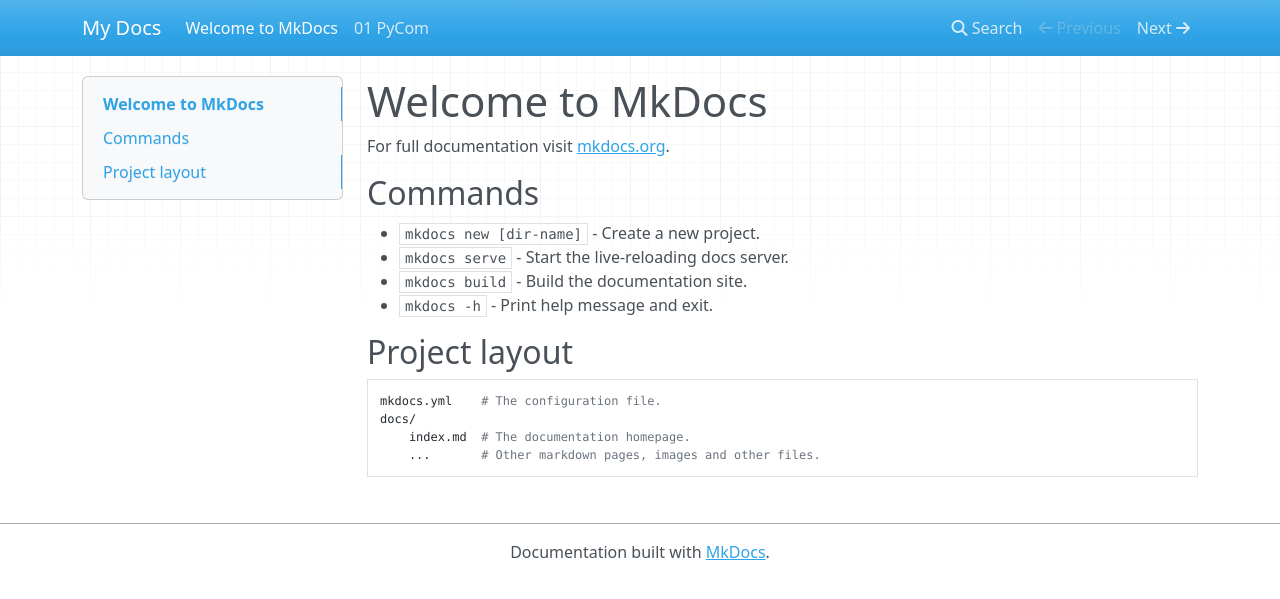
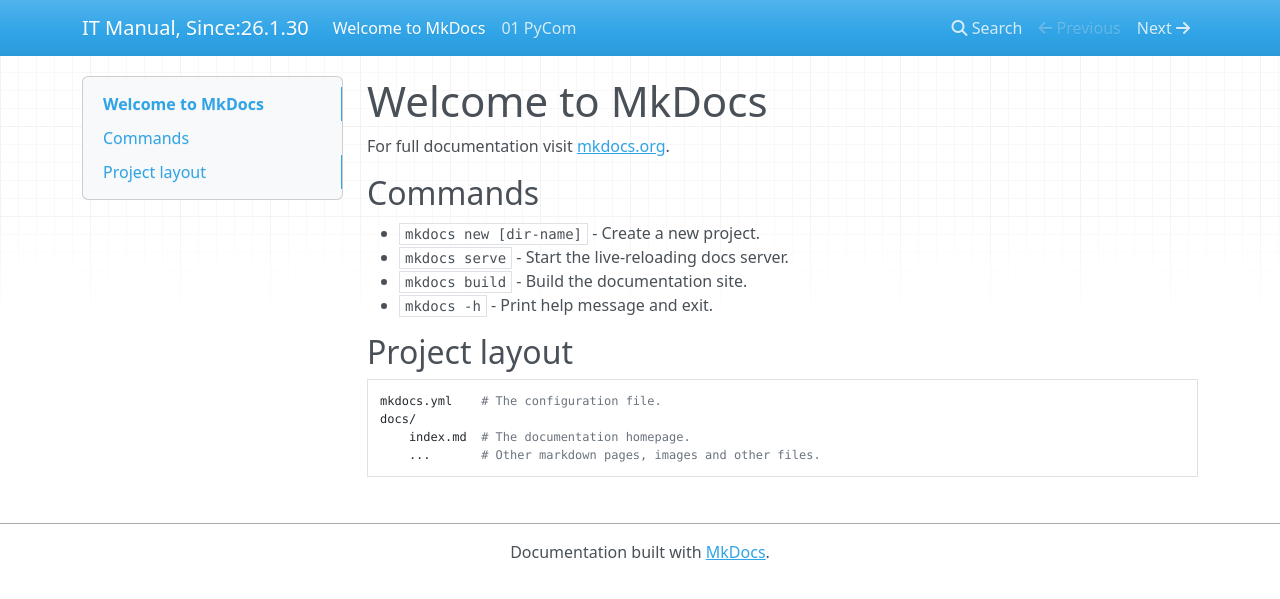
Before and after one commit to DongGyuLee76/mkDoc, an MkDocs documentation site: the page built from docs/index.md, in a window 1280 px wide. Shown: the top 599 px of the page. Built offline with MkDocs 1.6.1, drawn with Linux system fonts in a browser that asks for light colours; nearby versions of some CDN libraries.

Commit message:
Update site name in mkdocs.yml
문서제목

```diff
--- a/mkdocs.yml
+++ b/mkdocs.yml
@@ -1 +1 @@
-site_name: My Docs
+site_name: IT Manual, Since:26.1.30
```
